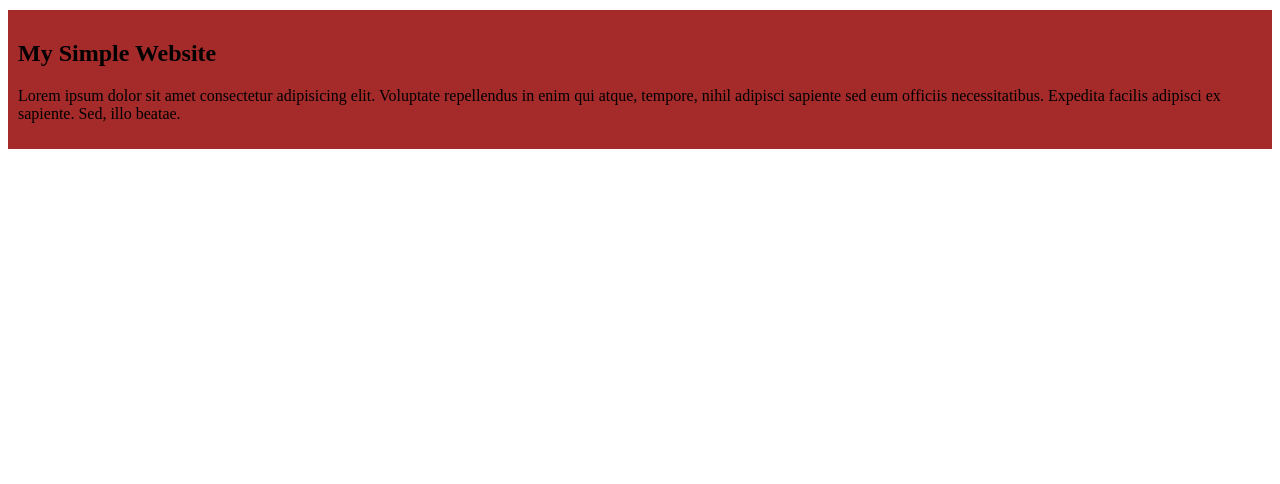
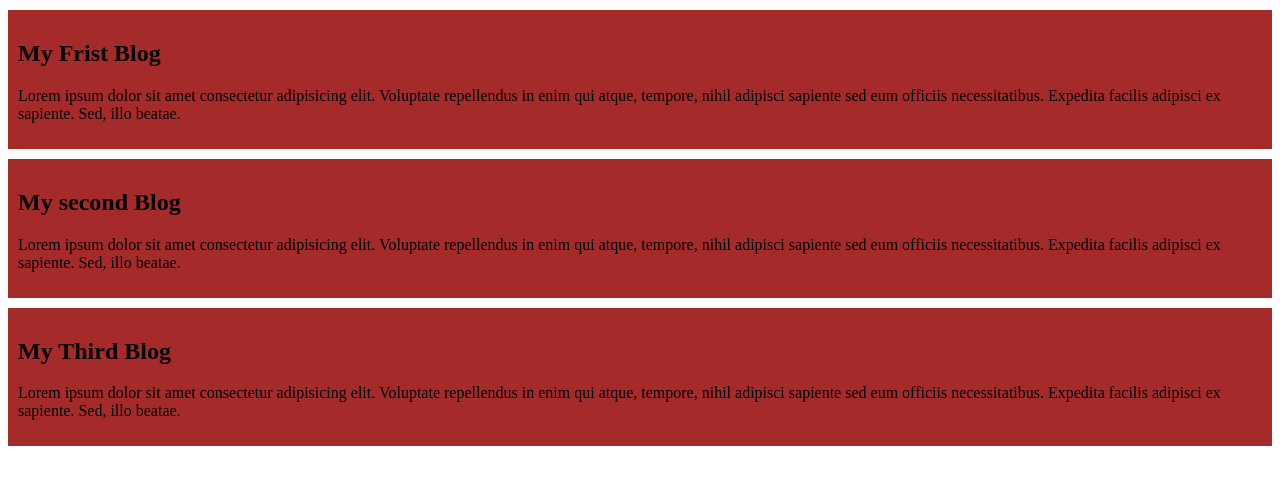
Before and after one commit to crocodile-fly/my-simple-website, a plain HTML site: page index.html in a window 1280 px wide. Drawn offline with Linux system fonts and the light colour scheme.

Commit message:
added the second and third blog

```diff
--- a/index.html
+++ b/index.html
@@ -9,7 +9,15 @@
 <body>
 
     <div>
-        <h2>My Simple Website</h2>
+        <h2>My Frist Blog</h2>
+        <p>Lorem ipsum dolor sit amet consectetur adipisicing elit. Voluptate repellendus in enim qui atque, tempore, nihil adipisci sapiente sed eum officiis necessitatibus. Expedita facilis adipisci ex sapiente. Sed, illo beatae.</p>
+    </div>
+    <div>
+        <h2>My second Blog</h2>
+        <p>Lorem ipsum dolor sit amet consectetur adipisicing elit. Voluptate repellendus in enim qui atque, tempore, nihil adipisci sapiente sed eum officiis necessitatibus. Expedita facilis adipisci ex sapiente. Sed, illo beatae.</p>
+    </div>
+    <div>
+        <h2>My Third Blog</h2>
         <p>Lorem ipsum dolor sit amet consectetur adipisicing elit. Voluptate repellendus in enim qui atque, tempore, nihil adipisci sapiente sed eum officiis necessitatibus. Expedita facilis adipisci ex sapiente. Sed, illo beatae.</p>
     </div>
 </body>
```
